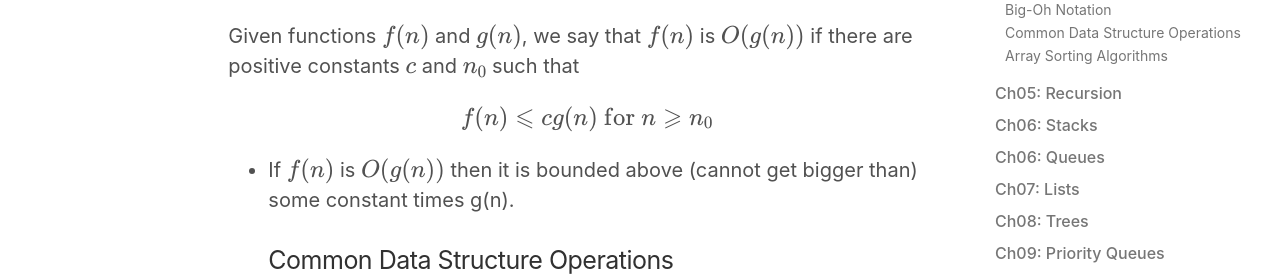
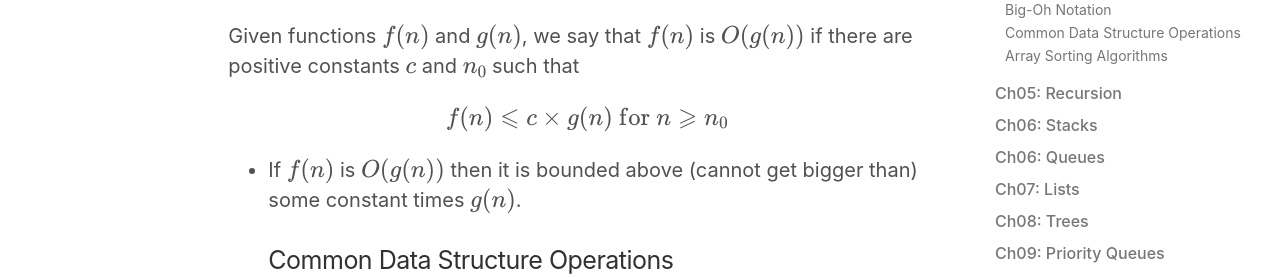
Before and after one commit to lingt-xyz/note, a Jekyll site: the page built from _posts/2017-01-01-COMP352.md, in a window 1280 px wide and 900 px high, scrolled down 2530 px. Shown: the part 154-431 px from the top of the window. Built offline with Jekyll 4.4.1, drawn with Linux system fonts in a browser that asks for light colours; formulas are drawn with MathJax 3; comment, search, counter and statistics services are not loaded; some of the changed text lies outside the part shown.

Commit message:
update logn

```diff
--- a/_posts/2017-01-01-COMP352.md
+++ b/_posts/2017-01-01-COMP352.md
@@ -60,11 +60,11 @@
 * Seven Important Functions
     * Constant ≈ {% raw %}$$ 1$${% endraw %}
 
-    * Logarithmic ≈ {% raw %}$$ log n$${% endraw %}
+    * Logarithmic ≈ {% raw %}$$ \log n$${% endraw %}
 
     * Linear ≈ {% raw %}$$ n$${% endraw %}
 
-    * N-Log-N ≈ {% raw %}$$ n\times log n$${% endraw %}
+    * N-Log-N ≈ {% raw %}$$ n\times \log n$${% endraw %}
 
     * Quadratic ≈ {% raw %}$$ n^2$${% endraw %}
 
@@ -121,11 +121,11 @@
 Given functions {% raw %}$$f(n)$${% endraw %} and {% raw %}$$g(n)$${% endraw %}, we say that {% raw %}$$f(n)$${% endraw %} is {% raw %}$$O(g(n))$${% endraw %} if there are positive constants {% raw %}$$c$${% endraw %} and {% raw %}$$n_0$${% endraw %} such that
 
 {% raw %}$$
-f(n)\leqslant cg(n)\text{ for }n\geqslant n_0
+f(n)\leqslant c\times g(n)\text{ for }n\geqslant n_0
 $${% endraw %}
 
 
-* If {% raw %}$$ f(n)$${% endraw %} is {% raw %}$$ O(g(n))$${% endraw %} then it is bounded above (cannot get bigger than) some constant times g(n).
+* If {% raw %}$$ f(n)$${% endraw %} is {% raw %}$$ O(g(n))$${% endraw %} then it is bounded above (cannot get bigger than) some constant times {% raw %}$$ g(n)$${% endraw %}.
 ### Common Data Structure Operations
 
 <table class="table table-bordered table-striped table-code">
```
